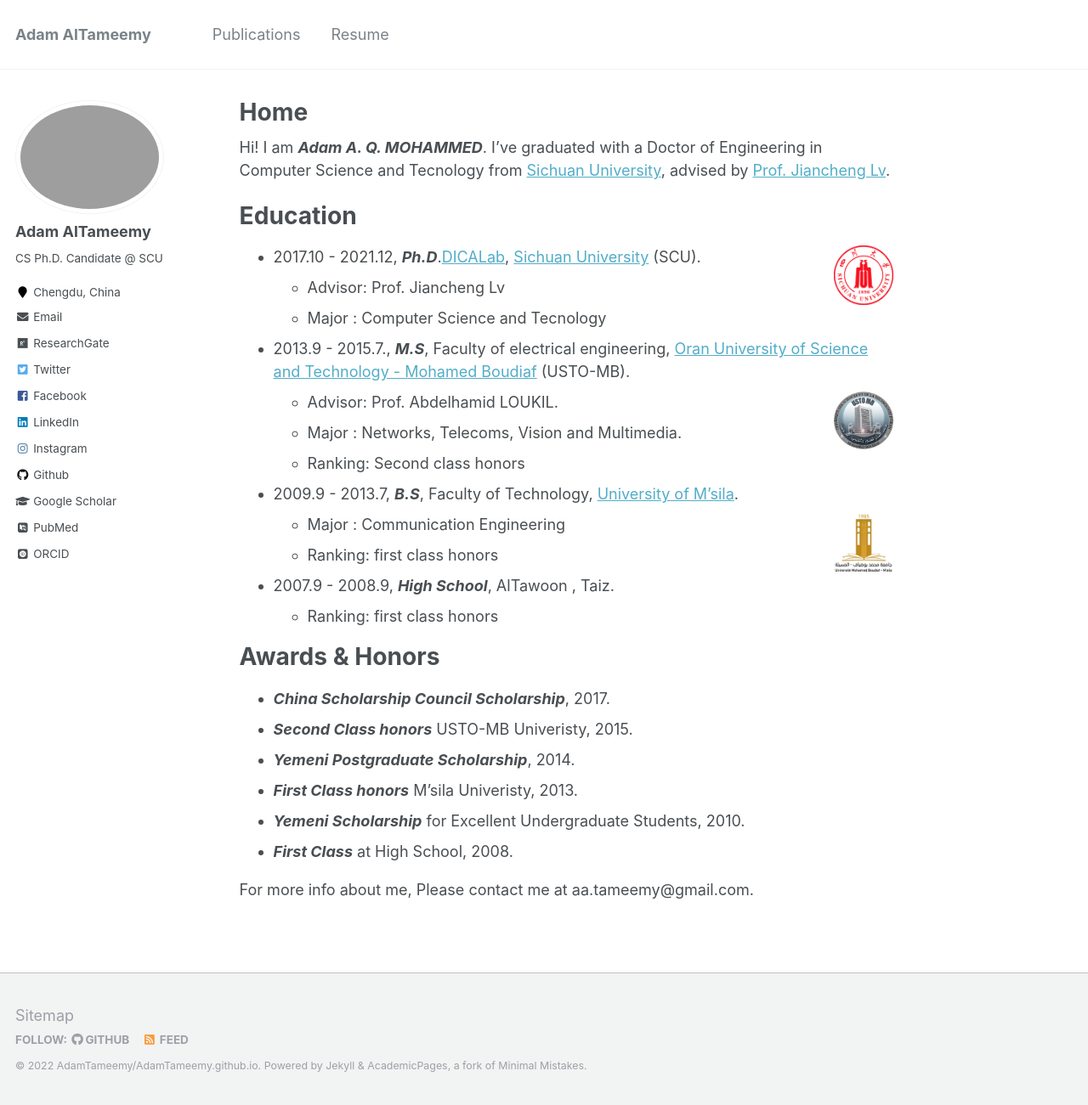
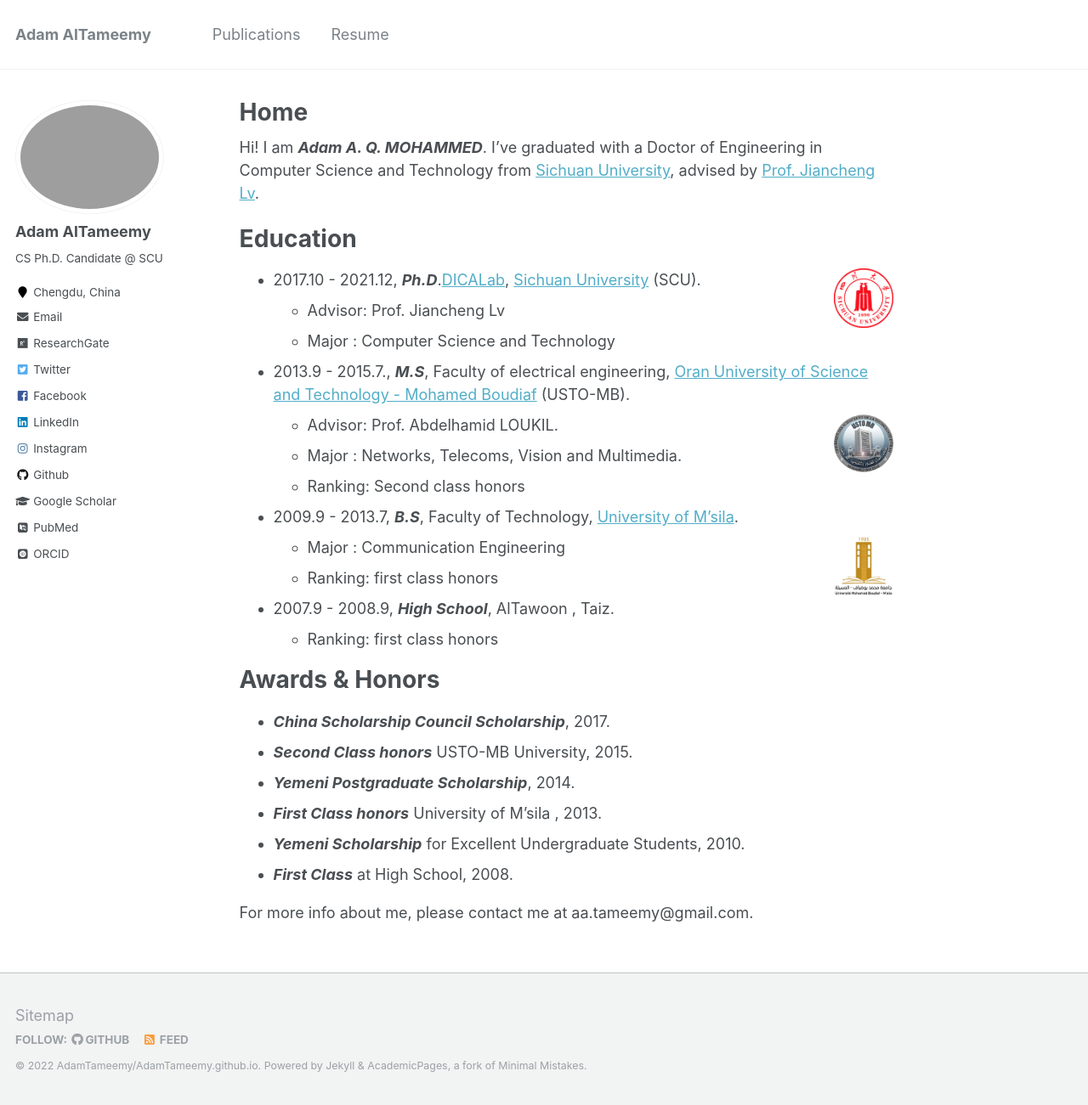
Before and after one commit to AdamTameemy/AAdamTameemy.github.io, a Jekyll site: the page built from _pages/about.md, in a window 1280 px wide and 1301 px high. Shown: the whole window at 85% size. Built offline with Jekyll 4.4.1, drawn with Linux system fonts in a browser that asks for light colours; some web fonts are replaced.

Commit message:
Update about.md

```diff
--- a/_pages/about.md
+++ b/_pages/about.md
@@ -8,13 +8,13 @@ redirect_from:
   - /about.html
 ---
 
-Hi! I am **_Adam A. Q. MOHAMMED_**. I’ve graduated with a Doctor of Engineering in Computer Science and Tecnology from  [Sichuan University](http://www.scu.edu.cn/), advised by [Prof. Jiancheng Lv](https://baike.baidu.com/item/%E5%90%95%E5%BB%BA%E6%88%90/12631172?fr=aladdin).
+Hi! I am **_Adam A. Q. MOHAMMED_**. I’ve graduated with a Doctor of Engineering in Computer Science and Technology from  [Sichuan University](http://www.scu.edu.cn/), advised by [Prof. Jiancheng Lv](https://baike.baidu.com/item/%E5%90%95%E5%BB%BA%E6%88%90/12631172?fr=aladdin).
 
 Education
 ======
 + 2017.10 - 2021.12, **_Ph.D_**.[DICALab](http://dicalab.cn/), [Sichuan University](http://www.scu.edu.cn/) (SCU). <img align="right" width="70" height="70" src="images/scu.png">
   - Advisor: Prof. Jiancheng Lv
-  - Major : Computer Science and Tecnology
+  - Major : Computer Science and Technology
 + 2013.9 - 2015.7., **_M.S_**, Faculty of electrical engineering, [Oran University of Science and Technology - Mohamed Boudiaf](https://www.univ-usto.dz/) (USTO-MB).
   - Advisor: Prof. Abdelhamid LOUKIL. <img align="right" width="70" height="70" src="images/ustomb.png">
   - Major : Networks, Telecoms, Vision and Multimedia.
@@ -28,11 +28,11 @@ Education
 Awards & Honors
 ======
 + **_China Scholarship Council Scholarship_**, 2017.
-+ **_Second Class honors_** USTO-MB Univeristy, 2015.
++ **_Second Class honors_** USTO-MB University, 2015.
 + **_Yemeni Postgraduate Scholarship_**, 2014.
-+ **_First Class honors_** M’sila Univeristy, 2013.
++ **_First Class honors_** University of M’sila , 2013.
 + **_Yemeni Scholarship_** for Excellent Undergraduate Students, 2010.
 + **_First Class_** at High School, 2008.
 
 
-For more info about me, Please contact me at aa.tameemy@gmail.com.
+For more info about me, please contact me at aa.tameemy@gmail.com.
```
